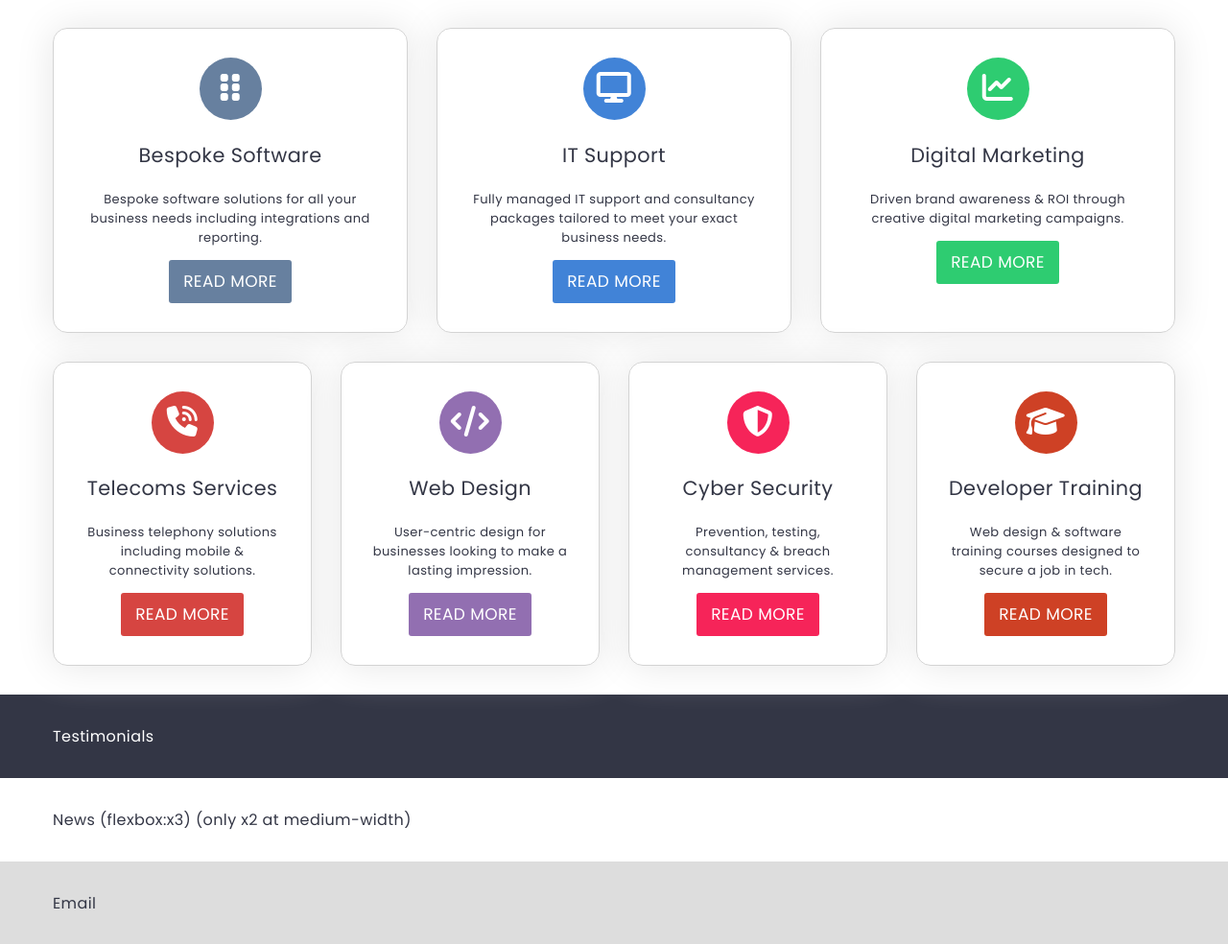
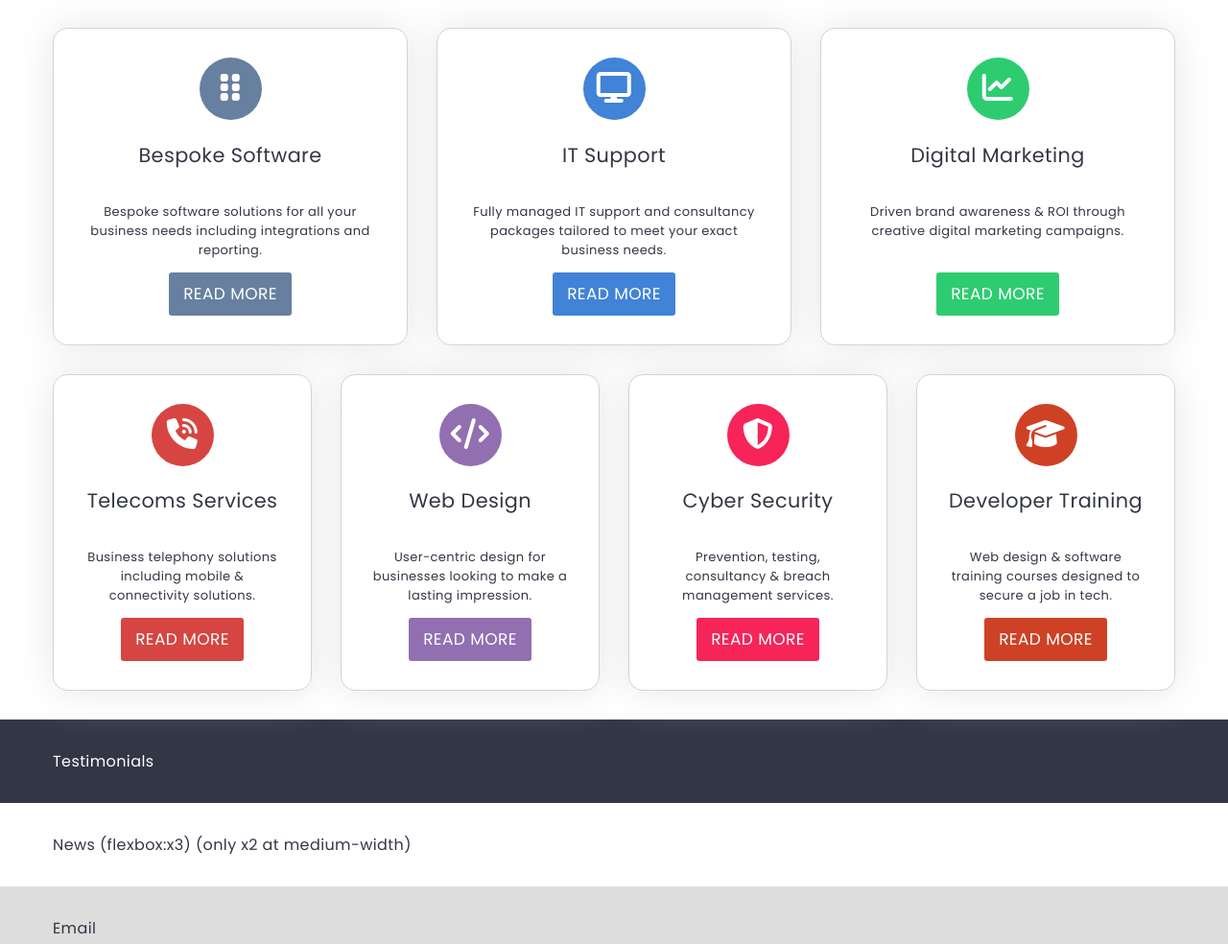
Before and after one commit to paul-roll/HTML-CSS-Reflection, a PHP site: page / in a window 1280 px wide. Shown: the part 747-1731 px from the top of the page at 96% size. Run offline with PHP 8.4, Linux system fonts and the light colour scheme; some libraries are stand-ins or nearby versions.

Commit message:
bottom aligned service buttons using new flexbox

```diff
--- a/css/stylesheet.css
+++ b/css/stylesheet.css
@@ -734,7 +734,15 @@ nav li ul :last-child {
 }
 
 /* line 30, ../../Users/paulr/Desktop/Netmatters/HTML & CSS Reflection/scss/3.layout/_services.scss */
+.services .bespoke-software {
+  display: flex;
+  flex-direction: column;
+  align-items: center;
+}
+
+/* line 34, ../../Users/paulr/Desktop/Netmatters/HTML & CSS Reflection/scss/3.layout/_services.scss */
 .services .bespoke-software .btn {
+  margin-top: auto;
   display: inline-block;
   font-size: 17px;
   padding: 5px;
@@ -749,7 +757,15 @@ nav li ul :last-child {
 }
 
 /* line 30, ../../Users/paulr/Desktop/Netmatters/HTML & CSS Reflection/scss/3.layout/_services.scss */
+.services .it-support {
+  display: flex;
+  flex-direction: column;
+  align-items: center;
+}
+
+/* line 34, ../../Users/paulr/Desktop/Netmatters/HTML & CSS Reflection/scss/3.layout/_services.scss */
 .services .it-support .btn {
+  margin-top: auto;
   display: inline-block;
   font-size: 17px;
   padding: 5px;
@@ -764,7 +780,15 @@ nav li ul :last-child {
 }
 
 /* line 30, ../../Users/paulr/Desktop/Netmatters/HTML & CSS Reflection/scss/3.layout/_services.scss */
+.services .digital-marketing {
+  display: flex;
+  flex-direction: column;
+  align-items: center;
+}
+
+/* line 34, ../../Users/paulr/Desktop/Netmatters/HTML & CSS Reflection/scss/3.layout/_services.scss */
 .services .digital-marketing .btn {
+  margin-top: auto;
   display: inline-block;
   font-size: 17px;
   padding: 5px;
@@ -779,7 +803,15 @@ nav li ul :last-child {
 }
 
 /* line 30, ../../Users/paulr/Desktop/Netmatters/HTML & CSS Reflection/scss/3.layout/_services.scss */
+.services .telecoms-services {
+  display: flex;
+  flex-direction: column;
+  align-items: center;
+}
+
+/* line 34, ../../Users/paulr/Desktop/Netmatters/HTML & CSS Reflection/scss/3.layout/_services.scss */
 .services .telecoms-services .btn {
+  margin-top: auto;
   display: inline-block;
   font-size: 17px;
   padding: 5px;
@@ -794,7 +826,15 @@ nav li ul :last-child {
 }
 
 /* line 30, ../../Users/paulr/Desktop/Netmatters/HTML & CSS Reflection/scss/3.layout/_services.scss */
+.services .web-design {
+  display: flex;
+  flex-direction: column;
+  align-items: center;
+}
+
+/* line 34, ../../Users/paulr/Desktop/Netmatters/HTML & CSS Reflection/scss/3.layout/_services.scss */
 .services .web-design .btn {
+  margin-top: auto;
   display: inline-block;
   font-size: 17px;
   padding: 5px;
@@ -809,7 +849,15 @@ nav li ul :last-child {
 }
 
 /* line 30, ../../Users/paulr/Desktop/Netmatters/HTML & CSS Reflection/scss/3.layout/_services.scss */
+.services .cyber-security {
+  display: flex;
+  flex-direction: column;
+  align-items: center;
+}
+
+/* line 34, ../../Users/paulr/Desktop/Netmatters/HTML & CSS Reflection/scss/3.layout/_services.scss */
 .services .cyber-security .btn {
+  margin-top: auto;
   display: inline-block;
   font-size: 17px;
   padding: 5px;
@@ -824,7 +872,15 @@ nav li ul :last-child {
 }
 
 /* line 30, ../../Users/paulr/Desktop/Netmatters/HTML & CSS Reflection/scss/3.layout/_services.scss */
+.services .developer-course {
+  display: flex;
+  flex-direction: column;
+  align-items: center;
+}
+
+/* line 34, ../../Users/paulr/Desktop/Netmatters/HTML & CSS Reflection/scss/3.layout/_services.scss */
 .services .developer-course .btn {
+  margin-top: auto;
   display: inline-block;
   font-size: 17px;
   padding: 5px;
@@ -838,7 +894,7 @@ nav li ul :last-child {
   text-transform: uppercase;
 }
 
-/* line 36, ../../Users/paulr/Desktop/Netmatters/HTML & CSS Reflection/scss/3.layout/_services.scss */
+/* line 42, ../../Users/paulr/Desktop/Netmatters/HTML & CSS Reflection/scss/3.layout/_services.scss */
 .services .flex-container {
   margin: 0;
   display: flex;
@@ -847,41 +903,41 @@ nav li ul :last-child {
 }
 
 @media (min-width: 1260px) {
-  /* line 42, ../../Users/paulr/Desktop/Netmatters/HTML & CSS Reflection/scss/3.layout/_services.scss */
+  /* line 48, ../../Users/paulr/Desktop/Netmatters/HTML & CSS Reflection/scss/3.layout/_services.scss */
   .services .flex-container:first-child .flex-item {
     min-width: 25%;
   }
 }
 
 @media (min-width: 992px) {
-  /* line 41, ../../Users/paulr/Desktop/Netmatters/HTML & CSS Reflection/scss/3.layout/_services.scss */
+  /* line 47, ../../Users/paulr/Desktop/Netmatters/HTML & CSS Reflection/scss/3.layout/_services.scss */
   .services .flex-container:first-child {
     flex-direction: row;
   }
 }
 
 @media (min-width: 768px) {
-  /* line 52, ../../Users/paulr/Desktop/Netmatters/HTML & CSS Reflection/scss/3.layout/_services.scss */
+  /* line 58, ../../Users/paulr/Desktop/Netmatters/HTML & CSS Reflection/scss/3.layout/_services.scss */
   .services .flex-container:last-child .flex-item {
     min-width: 40%;
   }
 }
 
 @media (min-width: 1260px) {
-  /* line 52, ../../Users/paulr/Desktop/Netmatters/HTML & CSS Reflection/scss/3.layout/_services.scss */
+  /* line 58, ../../Users/paulr/Desktop/Netmatters/HTML & CSS Reflection/scss/3.layout/_services.scss */
   .services .flex-container:last-child .flex-item {
     min-width: 20%;
   }
 }
 
 @media (min-width: 768px) {
-  /* line 51, ../../Users/paulr/Desktop/Netmatters/HTML & CSS Reflection/scss/3.layout/_services.scss */
+  /* line 57, ../../Users/paulr/Desktop/Netmatters/HTML & CSS Reflection/scss/3.layout/_services.scss */
   .services .flex-container:last-child {
     flex-direction: row;
   }
 }
 
-/* line 65, ../../Users/paulr/Desktop/Netmatters/HTML & CSS Reflection/scss/3.layout/_services.scss */
+/* line 71, ../../Users/paulr/Desktop/Netmatters/HTML & CSS Reflection/scss/3.layout/_services.scss */
 .services .flex-item {
   margin: 15px 0;
   flex: 1 0;
@@ -891,19 +947,19 @@ nav li ul :last-child {
   box-shadow: 0 0 40px #e6e6e6;
 }
 
-/* line 75, ../../Users/paulr/Desktop/Netmatters/HTML & CSS Reflection/scss/3.layout/_services.scss */
+/* line 81, ../../Users/paulr/Desktop/Netmatters/HTML & CSS Reflection/scss/3.layout/_services.scss */
 .services .flex-item.bespoke-software:hover {
   background: #67809F;
   color: #FFFFFF;
 }
 
-/* line 78, ../../Users/paulr/Desktop/Netmatters/HTML & CSS Reflection/scss/3.layout/_services.scss */
+/* line 84, ../../Users/paulr/Desktop/Netmatters/HTML & CSS Reflection/scss/3.layout/_services.scss */
 .services .flex-item.bespoke-software:hover i::before {
   color: #67809F;
   background: #FFFFFF;
 }
 
-/* line 82, ../../Users/paulr/Desktop/Netmatters/HTML & CSS Reflection/scss/3.layout/_services.scss */
+/* line 88, ../../Users/paulr/Desktop/Netmatters/HTML & CSS Reflection/scss/3.layout/_services.scss */
 .services .flex-item.bespoke-software:hover .btn {
   display: inline-block;
   font-size: 17px;
@@ -918,19 +974,19 @@ nav li ul :last-child {
   text-transform: uppercase;
 }
 
-/* line 75, ../../Users/paulr/Desktop/Netmatters/HTML & CSS Reflection/scss/3.layout/_services.scss */
+/* line 81, ../../Users/paulr/Desktop/Netmatters/HTML & CSS Reflection/scss/3.layout/_services.scss */
 .services .flex-item.it-support:hover {
   background: #4183D7;
   color: #FFFFFF;
 }
 
-/* line 78, ../../Users/paulr/Desktop/Netmatters/HTML & CSS Reflection/scss/3.layout/_services.scss */
+/* line 84, ../../Users/paulr/Desktop/Netmatters/HTML & CSS Reflection/scss/3.layout/_services.scss */
 .services .flex-item.it-support:hover i::before {
   color: #4183D7;
   background: #FFFFFF;
 }
 
-/* line 82, ../../Users/paulr/Desktop/Netmatters/HTML & CSS Reflection/scss/3.layout/_services.scss */
+/* line 88, ../../Users/paulr/Desktop/Netmatters/HTML & CSS Reflection/scss/3.layout/_services.scss */
 .services .flex-item.it-support:hover .btn {
   display: inline-block;
   font-size: 17px;
@@ -945,19 +1001,19 @@ nav li ul :last-child {
   text-transform: uppercase;
 }
 
-/* line 75, ../../Users/paulr/Desktop/Netmatters/HTML & CSS Reflection/scss/3.layout/_services.scss */
+/* line 81, ../../Users/paulr/Desktop/Netmatters/HTML & CSS Reflection/scss/3.layout/_services.scss */
 .services .flex-item.digital-marketing:hover {
   background: #2ECC71;
   color: #FFFFFF;
 }
 
-/* line 78, ../../Users/paulr/Desktop/Netmatters/HTML & CSS Reflection/scss/3.layout/_services.scss */
+/* line 84, ../../Users/paulr/Desktop/Netmatters/HTML & CSS Reflection/scss/3.layout/_services.scss */
 .services .flex-item.digital-marketing:hover i::before {
   color: #2ECC71;
   background: #FFFFFF;
 }
 
-/* line 82, ../../Users/paulr/Desktop/Netmatters/HTML & CSS Reflection/scss/3.layout/_services.scss */
+/* line 88, ../../Users/paulr/Desktop/Netmatters/HTML & CSS Reflection/scss/3.layout/_services.scss */
 .services .flex-item.digital-marketing:hover .btn {
   display: inline-block;
   font-size: 17px;
@@ -972,19 +1028,19 @@ nav li ul :last-child {
   text-transform: uppercase;
 }
 
-/* line 75, ../../Users/paulr/Desktop/Netmatters/HTML & CSS Reflection/scss/3.layout/_services.scss */
+/* line 81, ../../Users/paulr/Desktop/Netmatters/HTML & CSS Reflection/scss/3.layout/_services.scss */
 .services .flex-item.telecoms-services:hover {
   background: #D64541;
   color: #FFFFFF;
 }
 
-/* line 78, ../../Users/paulr/Desktop/Netmatters/HTML & CSS Reflection/scss/3.layout/_services.scss */
+/* line 84, ../../Users/paulr/Desktop/Netmatters/HTML & CSS Reflection/scss/3.layout/_services.scss */
 .services .flex-item.telecoms-services:hover i::before {
   color: #D64541;
   background: #FFFFFF;
 }
 
-/* line 82, ../../Users/paulr/Desktop/Netmatters/HTML & CSS Reflection/scss/3.layout/_services.scss */
+/* line 88, ../../Users/paulr/Desktop/Netmatters/HTML & CSS Reflection/scss/3.layout/_services.scss */
 .services .flex-item.telecoms-services:hover .btn {
   display: inline-block;
   font-size: 17px;
@@ -999,19 +1055,19 @@ nav li ul :last-child {
   text-transform: uppercase;
 }
 
-/* line 75, ../../Users/paulr/Desktop/Netmatters/HTML & CSS Reflection/scss/3.layout/_services.scss */
+/* line 81, ../../Users/paulr/Desktop/Netmatters/HTML & CSS Reflection/scss/3.layout/_services.scss */
 .services .flex-item.web-design:hover {
   background: #926FB1;
   color: #FFFFFF;
 }
 
-/* line 78, ../../Users/paulr/Desktop/Netmatters/HTML & CSS Reflection/scss/3.layout/_services.scss */
+/* line 84, ../../Users/paulr/Desktop/Netmatters/HTML & CSS Reflection/scss/3.layout/_services.scss */
 .services .flex-item.web-design:hover i::before {
   color: #926FB1;
   background: #FFFFFF;
 }
 
-/* line 82, ../../Users/paulr/Desktop/Netmatters/HTML & CSS Reflection/scss/3.layout/_services.scss */
+/* line 88, ../../Users/paulr/Desktop/Netmatters/HTML & CSS Reflection/scss/3.layout/_services.scss */
 .services .flex-item.web-design:hover .btn {
   display: inline-block;
   font-size: 17px;
@@ -1026,19 +1082,19 @@ nav li ul :last-child {
   text-transform: uppercase;
 }
 
-/* line 75, ../../Users/paulr/Desktop/Netmatters/HTML & CSS Reflection/scss/3.layout/_services.scss */
+/* line 81, ../../Users/paulr/Desktop/Netmatters/HTML & CSS Reflection/scss/3.layout/_services.scss */
 .services .flex-item.cyber-security:hover {
   background: #F62459;
   color: #FFFFFF;
 }
 
-/* line 78, ../../Users/paulr/Desktop/Netmatters/HTML & CSS Reflection/scss/3.layout/_services.scss */
+/* line 84, ../../Users/paulr/Desktop/Netmatters/HTML & CSS Reflection/scss/3.layout/_services.scss */
 .services .flex-item.cyber-security:hover i::before {
   color: #F62459;
   background: #FFFFFF;
 }
 
-/* line 82, ../../Users/paulr/Desktop/Netmatters/HTML & CSS Reflection/scss/3.layout/_services.scss */
+/* line 88, ../../Users/paulr/Desktop/Netmatters/HTML & CSS Reflection/scss/3.layout/_services.scss */
 .services .flex-item.cyber-security:hover .btn {
   display: inline-block;
   font-size: 17px;
@@ -1053,19 +1109,19 @@ nav li ul :last-child {
   text-transform: uppercase;
 }
 
-/* line 75, ../../Users/paulr/Desktop/Netmatters/HTML & CSS Reflection/scss/3.layout/_services.scss */
+/* line 81, ../../Users/paulr/Desktop/Netmatters/HTML & CSS Reflection/scss/3.layout/_services.scss */
 .services .flex-item.developer-course:hover {
   background: #CE4125;
   color: #FFFFFF;
 }
 
-/* line 78, ../../Users/paulr/Desktop/Netmatters/HTML & CSS Reflection/scss/3.layout/_services.scss */
+/* line 84, ../../Users/paulr/Desktop/Netmatters/HTML & CSS Reflection/scss/3.layout/_services.scss */
 .services .flex-item.developer-course:hover i::before {
   color: #CE4125;
   background: #FFFFFF;
 }
 
-/* line 82, ../../Users/paulr/Desktop/Netmatters/HTML & CSS Reflection/scss/3.layout/_services.scss */
+/* line 88, ../../Users/paulr/Desktop/Netmatters/HTML & CSS Reflection/scss/3.layout/_services.scss */
 .services .flex-item.developer-course:hover .btn {
   display: inline-block;
   font-size: 17px;
--- a/scss/3.layout/_services.scss
+++ b/scss/3.layout/_services.scss
@@ -27,8 +27,14 @@
     }
 
     @each $service, $color in $icon-colors {
-        .#{$service} .btn {
-            @include btn($color-white, $color);
+        .#{$service} {
+            display: flex;
+            flex-direction: column;
+            align-items: center;
+            .btn {
+                margin-top: auto;
+                @include btn($color-white, $color);
+            }
         }
     }
 
```
Also changed, not shown: 1 other file.
